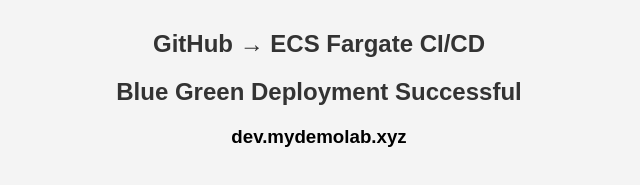
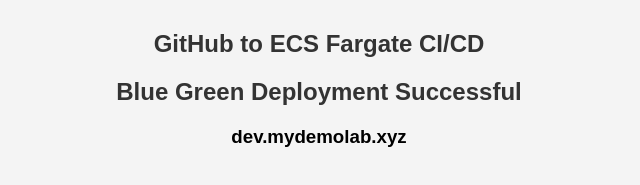
Before and after one commit to Sourav-Ghosh-17/ecs-bluegreen-demo, a plain HTML site: page index.html in a window 1280 px wide. Shown: the part 203-388 px from the top of the page, 321-961 px from the left. Drawn offline with Linux system fonts and the light colour scheme.

Commit message:
Update index.html

```diff
--- a/index.html
+++ b/index.html
@@ -27,7 +27,7 @@ color:#333;
 
 <h1>DEV Environment</h1>
 
-<h2>GitHub → ECS Fargate CI/CD</h2>
+<h2>GitHub to ECS Fargate CI/CD</h2>
 
 <h2>Blue Green Deployment Successful</h2>
 
```
